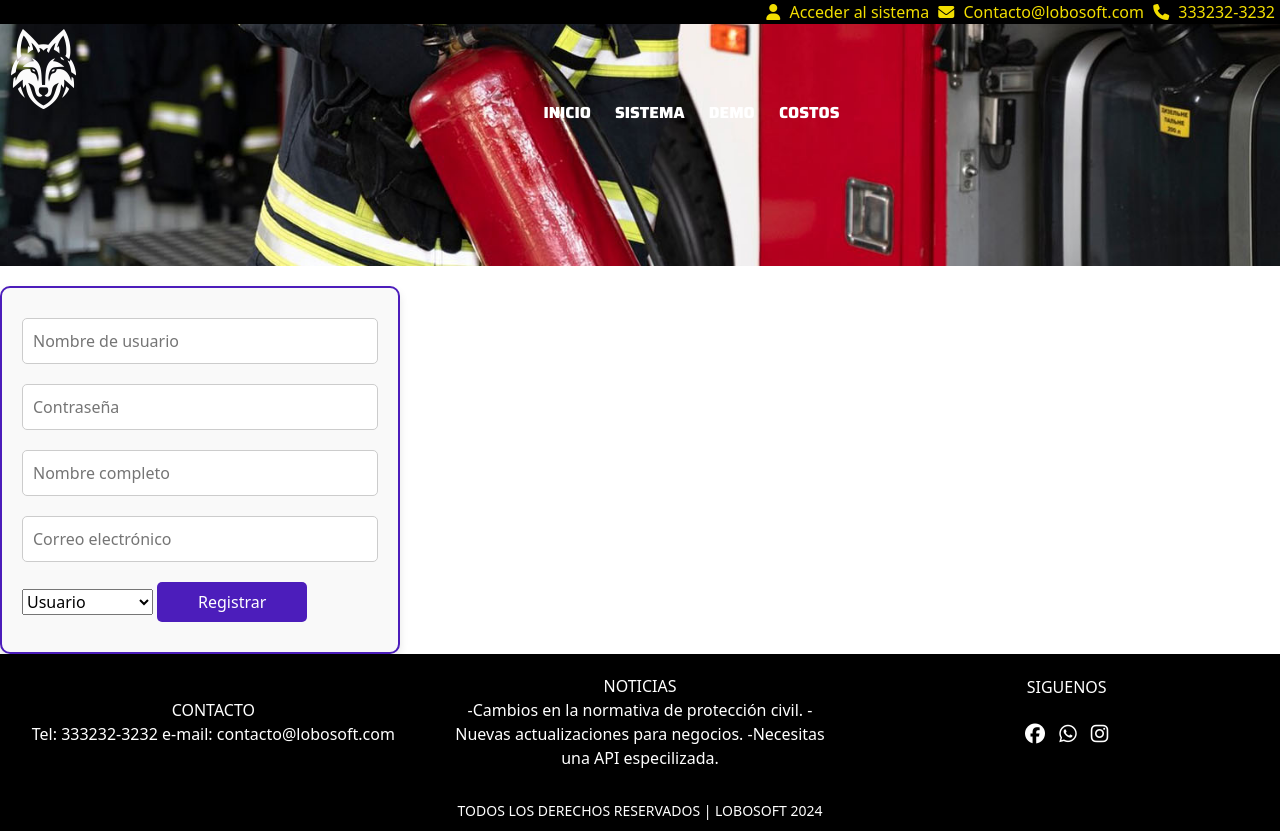
After one commit to alexcorona80/E, a PHP site: page /View/registro.php in a window 1280 px wide. The commit adds this page. Run offline with PHP 8.4, Linux system fonts and the light colour scheme; some libraries are stand-ins or nearby versions.

Commit message:
actualizacion de estilos para el login y el registro

```diff
--- a/Template/cabecera.php
+++ b/Template/cabecera.php
@@ -39,7 +39,7 @@
                 <div class="logo"><img src="../img/logo.png" alt=""></div>
                 <div id="menu">
                     <nav>
-                        <a href="index.html">INICIO</a>
+                        <a href="index.php">INICIO</a>
                         <a href=<?php echo $url;?>>SISTEMA</a>
                         <a href="">DEMO</a>
                         <a href="">COSTOS</a>
--- a/View/index.php
+++ b/View/index.php
@@ -41,8 +41,8 @@
                 <div class="logo"><img src="img/logo.png" alt=""></div>
                 <div id="menu">
                     <nav>
-                        <a href="index.html">INICIO</a>
-                        <a href="View/login.php">SISTEMA</a>
+                        <a href="index.php">INICIO</a>
+                        <a href="login.php">SISTEMA</a>
                         <a href="">DEMO</a>
                         <a href="">COSTOS</a>
                     </nav>
--- /dev/null
+++ b/View/registro.php
@@ -0,0 +1,39 @@
+<?php
+include("../Template/cabecera.php");
+include("../Controller/conexion.php");
+
+if ($_SERVER['REQUEST_METHOD'] == 'POST' && isset($_POST['registrar'])) {
+    $nombre_usuario = $_POST['nombre_usuario'];
+    $password = password_hash($_POST['password'], PASSWORD_DEFAULT);
+    $nombre_completo = $_POST['nombre_completo'];
+    $email = $_POST['email'];
+    $rol = $_POST['rol'];
+
+    $sentenciaSQL = $conexion->prepare("INSERT INTO usuarios (nombre_usuario, password, nombre_completo, email, rol) VALUES (:nombre_usuario, :password, :nombre_completo, :email, :rol)");
+    $sentenciaSQL->bindParam(':nombre_usuario', $nombre_usuario);
+    $sentenciaSQL->bindParam(':password', $password);
+    $sentenciaSQL->bindParam(':nombre_completo', $nombre_completo);
+    $sentenciaSQL->bindParam(':email', $email);
+    $sentenciaSQL->bindParam(':rol', $rol);
+    $sentenciaSQL->execute();
+
+    header('Location: login.php');
+    exit();
+}
+?>
+
+<div class="registro">
+    <form method="POST" action="">
+        <input type="text" name="nombre_usuario" placeholder="Nombre de usuario" required>
+        <input type="password" name="password" placeholder="Contraseña" required>
+        <input type="text" name="nombre_completo" placeholder="Nombre completo">
+        <input type="email" name="email" placeholder="Correo electrónico">
+        <select name="rol">
+            <option value="usuario">Usuario</option>
+            <option value="admin">Administrador</option>
+        </select>
+        <button type="submit" name="registrar" class="enviar">Registrar</button>
+    </form>
+</div>
+
+<?php include("../Template/pie.php"); ?>
--- a/styles.css
+++ b/styles.css
@@ -135,6 +135,13 @@ main{
     height: auto;
     position: relative;
  }
+
+ main .login{
+    display: flex;
+    justify-content: center;
+    align-items: center;
+ }
+
 
 #mensaje1{
     margin-top: 20px;
@@ -374,14 +381,108 @@ footer span{
     text-align: center;
     /* No need for margin-top, as it's already at the bottom */
 }
-.login{
+.login {
+    width: 100%;
+    max-width: 400px; /* Limita el ancho para un mejor aspecto */
     display: flex;
     flex-direction: column;
     justify-content: center;
     align-items: center;
-    border: black solid 1px;
+    border: 2px solid #4c1dbb; /* Ajuste del borde para un look más profesional */
+    border-radius: 10px; /* Bordes redondeados para suavizar el diseño */
+    padding: 20px;
+    background-color: #f9f9f9; /* Fondo suave para un mejor contraste */
+    box-shadow: 0 4px 8px rgba(0, 0, 0, 0.1); /* Sombra suave */
+
+  }
+
+  .login input {
+    border-radius: 5px; /* Ajuste de los bordes para inputs */
+    width: 100%; /* Usar todo el ancho disponible */
+    padding: 10px;
+    margin: 10px 0; /* Espaciado vertical */
+    border: 1px solid #ccc; /* Bordes más sutiles */
+    transition: border-color 0.3s, box-shadow 0.3s; /* Transición suave */
+  }
+
+  .login input:hover,
+  .login input:focus {
+    border-color: #995aa6; /* Color de borde en hover/focus */
+    box-shadow: 0 0 5px rgba(153, 90, 166, 0.5); /* Sombra en hover/focus */
+  }
+
+  .login button {
+    color: white; /* Color del texto */
+    background-color: #995aa6; /* Color de fondo */
+    border: none; /* Sin borde */
+    border-radius: 5px; /* Bordes redondeados */
+    width: 100%; /* Usar todo el ancho disponible */
+    max-width: 150px; /* Limitar ancho máximo */
+    height: 40px; /* Ajustar altura */
+    margin: 10px 0; /* Espaciado superior e inferior */
+    cursor: pointer; /* Cambio de cursor */
+    transition: background-color 0.3s, transform 0.2s; /* Transiciones suaves */
+  }
+
+  .login button:hover {
+    background-color: #7b3d8c; /* Color más oscuro en hover */
+    transform: scale(1.05); /* Pequeña ampliación en hover */
+  }
+
+  .login button:active {
+    transform: scale(0.95); /* Reducción en click */
+  }
+  .registro {
+    width: 100%;
+    max-width: 400px;
+    display: flex;
+    flex-direction: column;
+    justify-content: center;
+    align-items: center;
+    border: 2px solid #4c1dbb;
+    border-radius: 10px;
+    padding: 20px;
+    background-color: #f9f9f9;
+    box-shadow: 0 4px 8px rgba(0, 0, 0, 0.1);
+    margin-top: 20px; /* Espaciado superior para separarlo de otros elementos */
 }
 
+.registro input {
+    border-radius: 5px;
+    width: 100%;
+    padding: 10px;
+    margin: 10px 0;
+    border: 1px solid #ccc;
+    transition: border-color 0.3s, box-shadow 0.3s;
+}
+
+.registro input:hover,
+.registro input:focus {
+    border-color: #4c1dbb;
+    box-shadow: 0 0 5px rgba(76, 29, 187, 0.5);
+}
+
+.registro button {
+    color: white;
+    background-color: #4c1dbb;
+    border: none;
+    border-radius: 5px;
+    width: 100%;
+    max-width: 150px;
+    height: 40px;
+    margin: 10px 0;
+    cursor: pointer;
+    transition: background-color 0.3s, transform 0.2s;
+}
+
+.registro button:hover {
+    background-color: #3b148a;
+    transform: scale(1.05);
+}
+
+.registro button:active {
+    transform: scale(0.95);
+}
 /* Estilos generales para móviles */
 @media (max-width: 767px) {
     header {
@@ -573,4 +674,18 @@ footer span{
             font-size: smaller;
             text-align: center;
         }
+        .registro {
+            padding: 15px;
+        }
+
+        .registro button {
+            width: 100%;
+        }
+        .login {
+            padding: 15px;
+        }
+
+        .login button {
+            width: 100%;
+        }
 }
```
Also changed, not shown: View/admin.php (+8 -0 lines), View/login.php (+39 -8 lines), Controller/conexion.php (line endings or trailing spaces).
